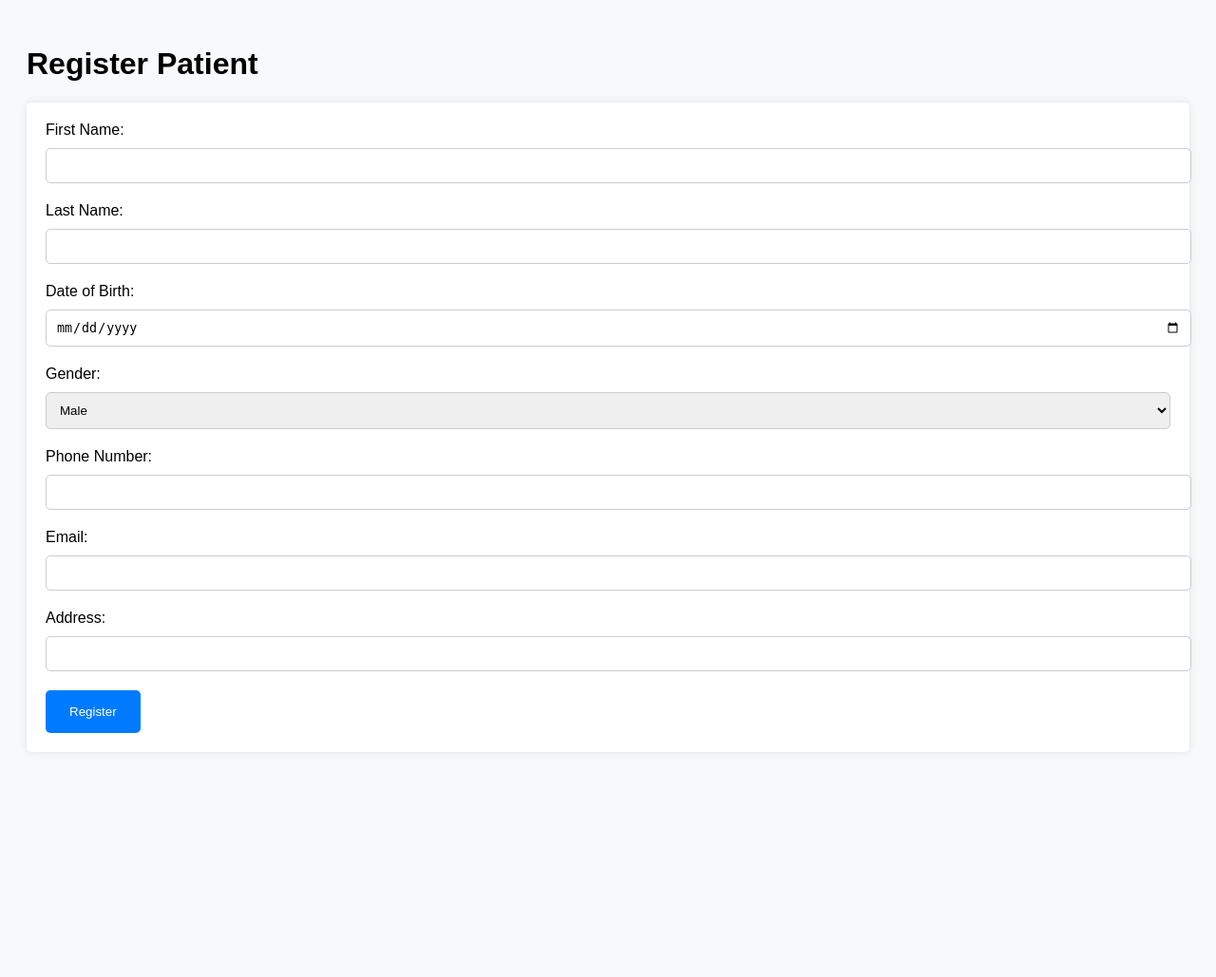
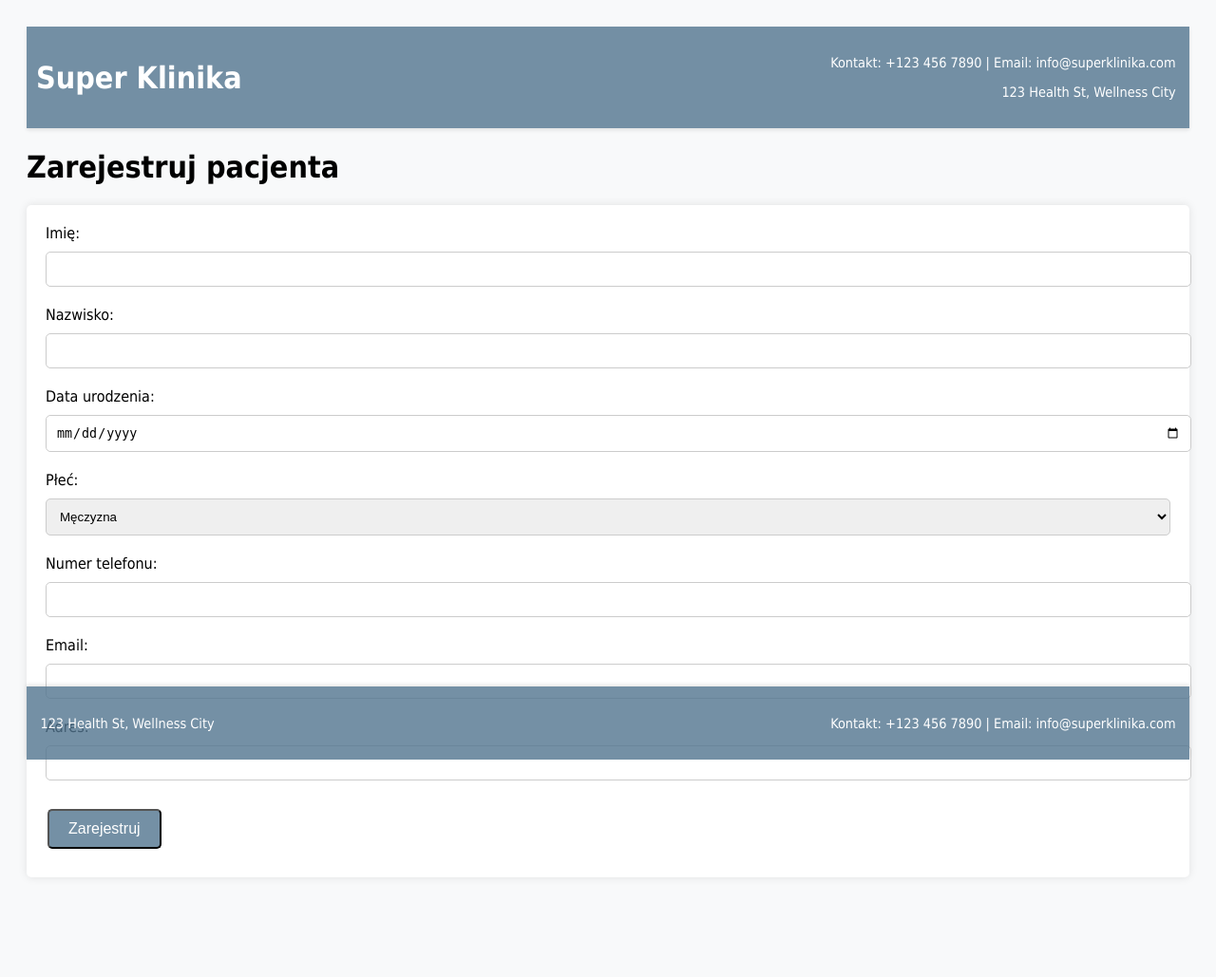
Before and after one commit to wstryc/us-projekt, a Flask app: page /register_patient in a window 1280 px wide. Shown: the whole page at 95% size. Before the commit the page ends 772 px from the top, so only its background shows below. Run offline with Flask 3, Linux system fonts and the light colour scheme.

Commit message:
Update register_patient.html

```diff
--- a/templates/register_patient.html
+++ b/templates/register_patient.html
@@ -6,9 +6,33 @@
     <title>Register Patient</title>
     <style>
         body {
-            font-family: Arial, sans-serif;
+            font-family: Tahoma;
             background-color: #f8f9fa;
             padding: 20px;
+        }
+        header {
+            position: sticky;
+            top: 0;
+            width: 100%;
+            padding: 1em 0;
+            background-color: rgba(82,117,143,0.8);
+            color: white;
+            display: flex;
+            justify-content: center;
+            align-items: center;
+            box-shadow: 0 2px 4px rgba(0, 0, 0, 0.1);
+        }
+        header h1 {
+            margin: 10px;
+            font-size: 2em;
+            flex: 1;
+            text-align: left;
+            color: white;
+        }
+        .contact-info {
+            margin-right: 1em;
+            text-align: right;
+            font-size: 0.9em;
         }
         form {
             background-color: #ffffff;
@@ -31,47 +55,87 @@
             border-radius: 5px;
         }
         button {
-            background-color: #007bff;
+            background-color: rgba(82,117,143,0.8);
             color: white;
-            padding: 15px 25px;
-            border: none;
+            padding: 10px 20px;
+            text-align: center;
+            text-decoration: none;
+            display: inline-block;
+            font-size: 16px;
+            margin: 10px 2px;
+            cursor: pointer;
             border-radius: 5px;
-            cursor: pointer;
         }
         button:hover {
-            background-color: #0056b3;
+            background-color: #3b5a7a;
+        }
+        footer {
+            width: 100%;
+            padding: 1em 0;
+            background-color: rgba(82,117,143,0.8);
+            color: white;
+            display: flex;
+            justify-content: space-between;
+            align-items: center;
+            box-shadow: 0 -2px 4px rgba(0, 0, 0, 0.1);
+            position: sticky;
+            bottom: 0;
+        }
+        .footer-address {
+            margin-left: 1em;
+            font-size: 0.9em;
+        }
+        .footer-contact-info {
+            margin-right: 1em;
+            text-align: right;
+            font-size: 0.9em;
         }
     </style>
 </head>
 <body>
-    <h1>Register Patient</h1>
+    <header>
+        <h1> Super Klinika</h1>
+        <div class="contact-info">
+            <p>Kontakt: +123 456 7890 | Email: info@superklinika.com</p>
+            <p>123 Health St, Wellness City</p>
+        </div>
+    </header>
+    <h1>Zarejestruj pacjenta</h1>
     <form action="/register_patient" method="post">
-        <label for="first_name">First Name:</label>
+        <label for="first_name">Imię:</label>
         <input type="text" id="first_name" name="first_name" required>
 
-        <label for="last_name">Last Name:</label>
+        <label for="last_name">Nazwisko:</label>
         <input type="text" id="last_name" name="last_name" required>
 
-        <label for="date_of_birth">Date of Birth:</label>
+        <label for="date_of_birth">Data urodzenia:</label>
         <input type="date" id="date_of_birth" name="date_of_birth" required>
 
-        <label for="gender">Gender:</label>
+        <label for="gender">Płeć:</label>
         <select id="gender" name="gender" required>
-            <option value="Male">Male</option>
-            <option value="Female">Female</option>
-            <option value="Other">Other</option>
+            <option value="Male">Męczyzna</option>
+            <option value="Female">Kobieta</option>
+            <option value="Other">Inna</option>
         </select>
 
-        <label for="phone_number">Phone Number:</label>
+        <label for="phone_number">Numer telefonu:</label>
         <input type="text" id="phone_number" name="phone_number" required>
 
         <label for="email">Email:</label>
         <input type="email" id="email" name="email" required>
 
-        <label for="address">Address:</label>
+        <label for="address">Adres:</label>
         <input type="text" id="address" name="address" required>
 
-        <button type="submit">Register</button>
+        <button type="submit">Zarejestruj</button>
     </form>
+    <footer>
+        <div class="footer-address">
+            <p>123 Health St, Wellness City</p>
+        </div>
+        <div class="footer-contact-info">
+            <p>Kontakt: +123 456 7890 | Email: info@superklinika.com</p>
+        </div>
+    </footer>
 </body>
 </html>
```
